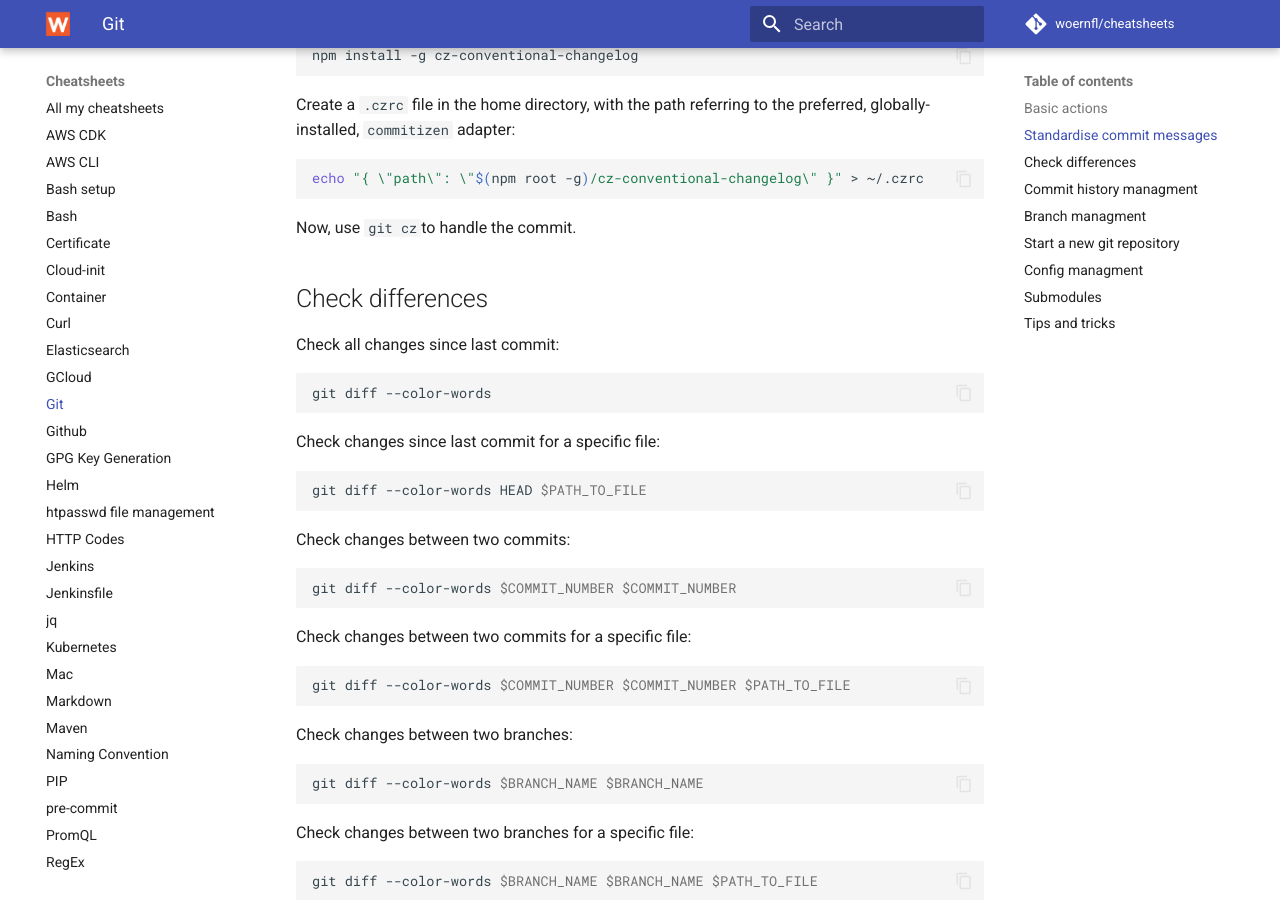
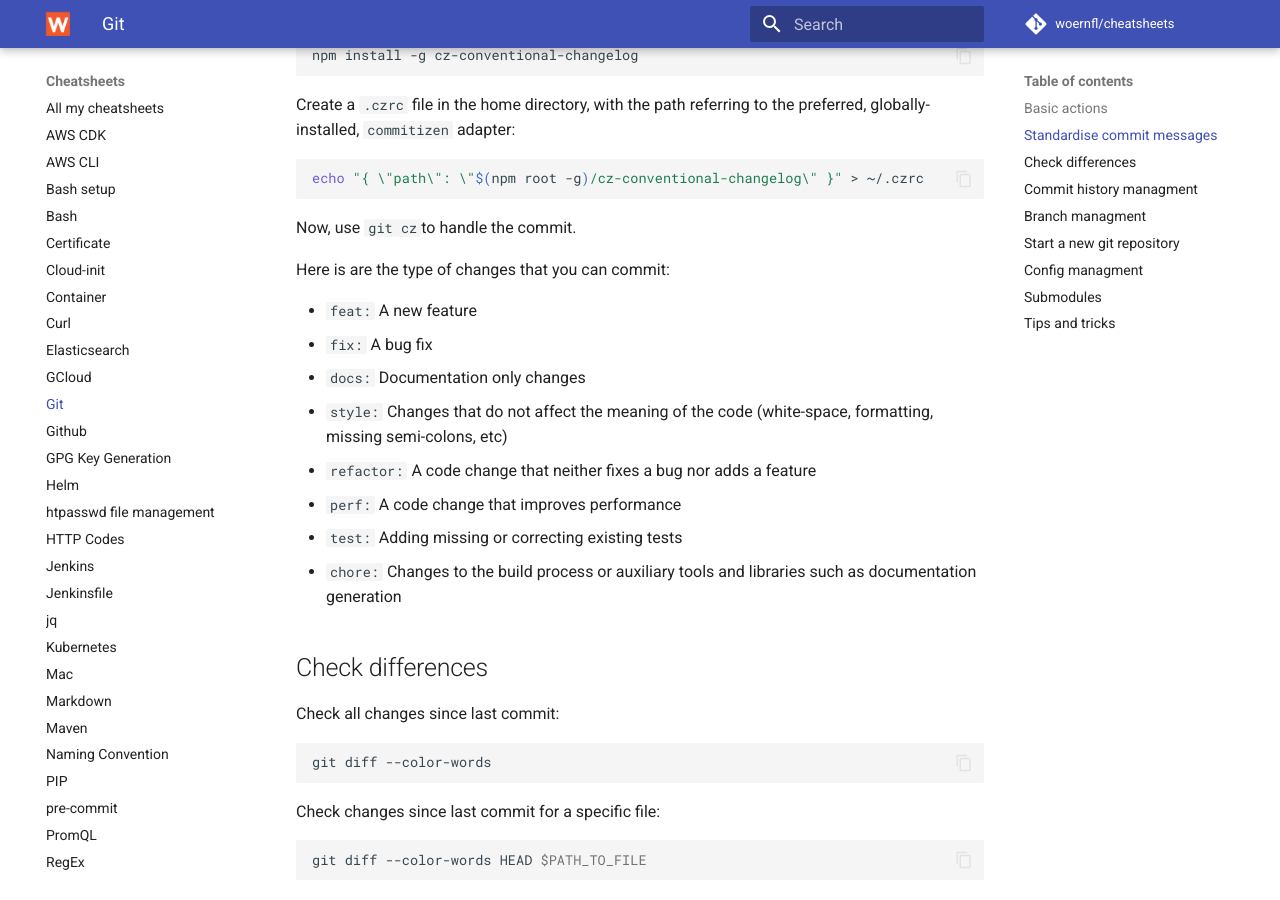
Before and after one commit to woernfl/cheatsheets, an MkDocs documentation site: the page built from docs/git.md, in a window 1280 px wide and 900 px high, scrolled down 1427 px. Built offline with MkDocs 1.6.1 and Material for MkDocs 9.7.7, drawn with Linux system fonts in a browser that asks for light colours; comment, search, counter and statistics services are not loaded.

Commit message:
Update git.md

````diff
--- a/docs/git.md
+++ b/docs/git.md
@@ -85,6 +85,17 @@ echo "{ \"path\": \"$(npm root -g)/cz-conventional-changelog\" }" > ~/.czrc
 ```
 
 Now, use `git cz`to handle the commit.
+
+Here is are the type of changes that you can commit:
+
+- `feat:` A new feature
+- `fix:` A bug fix
+- `docs:` Documentation only changes
+- `style:` Changes that do not affect the meaning of the code (white-space, formatting, missing semi-colons, etc)
+- `refactor:` A code change that neither fixes a bug nor adds a feature
+- `perf:` A code change that improves performance
+- `test:` Adding missing or correcting existing tests
+- `chore:` Changes to the build process or auxiliary tools and libraries such as documentation generation
 
 ## Check differences
 
````
